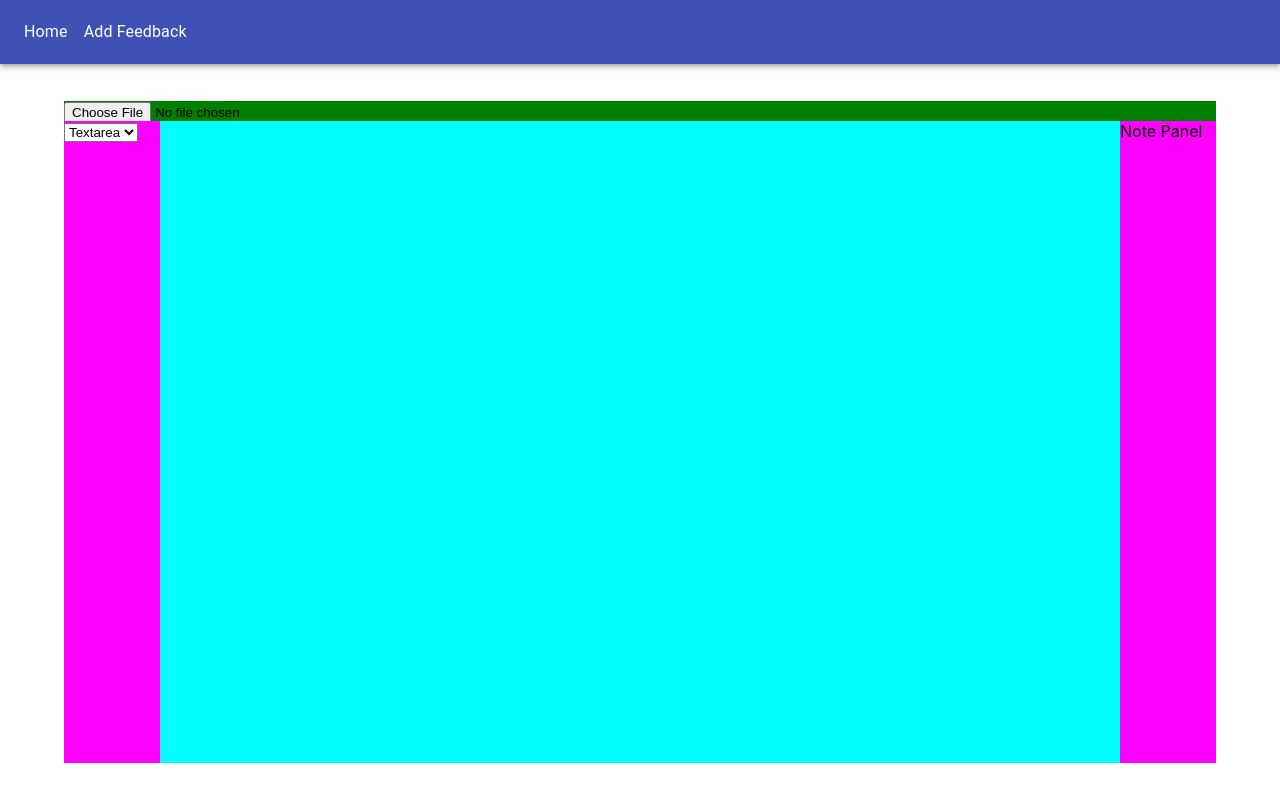
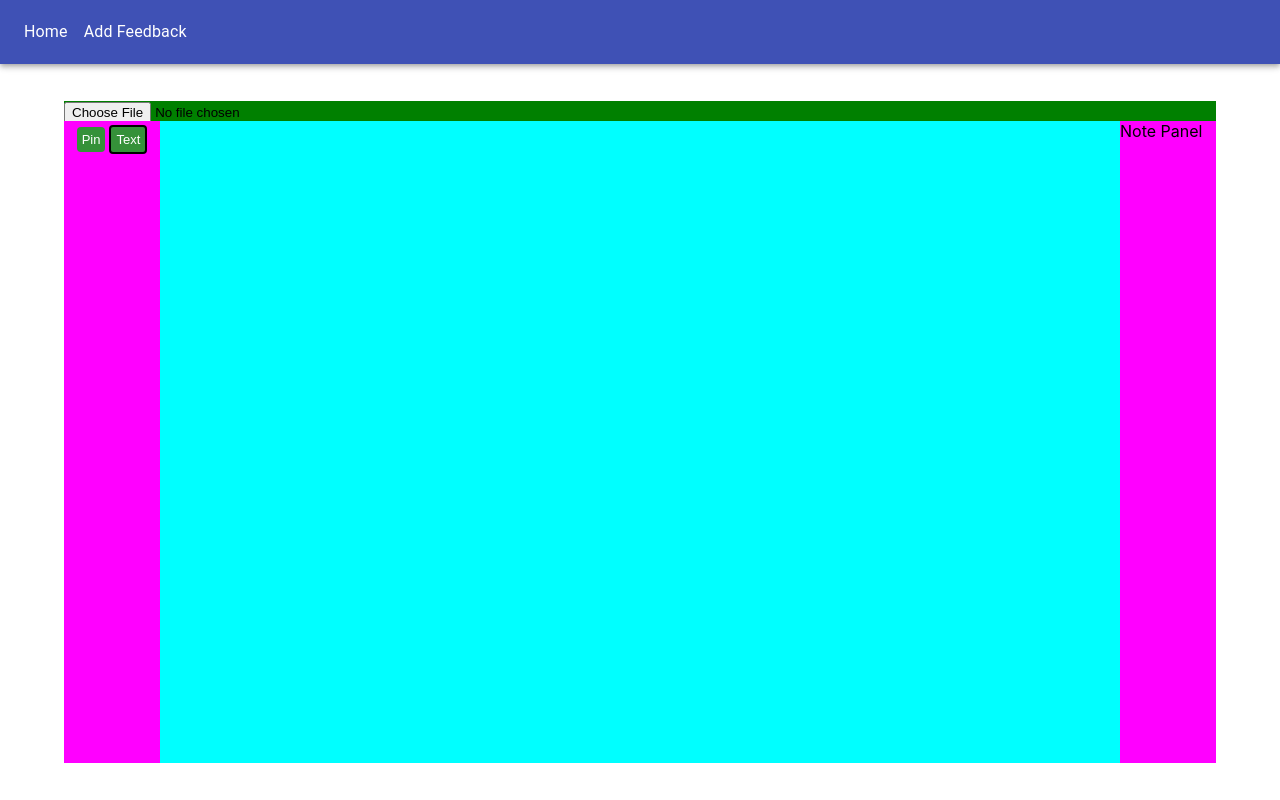
Before and after one commit to omeryousaf/image-editor-for-ui-feedback, a React (Create React App) app: page /pics/1/feedback in a window 1280 px wide. Built offline with nearby package versions, Linux system fonts and the light colour scheme.

Commit message:
Replacing dropdown with buttons

```diff
--- a/src/Feedback.js
+++ b/src/Feedback.js
@@ -57,6 +57,24 @@ const useStyles = makeStyles((theme) => ({
   },
   displayBlock: {
     display: "block",
+  },
+  button: {
+    backgroundColor: "#359139",
+    border: "none",
+    color: "white",
+    padding: "5px",
+    textAlign: "center",
+    textDecoration: "none",
+    fontSize: "13px",
+    margin: "4px 2px",
+    borderRadius: "4px",
+    cursor: "pointer",
+  },
+  textAlignCenter: {
+    textAlign: "center",
+  },
+  selected: {
+    border: "2px solid black",
   },
 }));
 
@@ -137,15 +155,20 @@ export default function Feedback(argument) {
       </div>
       <div className={classes.draftBody}>
         <div className={classes.magenta}>
-          <select
-            name="selectedPointer"
-            id="selectedPointer"
-            onChange={(e) => setSelectedPointer(e.target.value)}
-            defaultValue={selectedPointer}
-          >
-            <option value="Textarea">Textarea</option>
-            <option value="Pin">Pin</option>
-          </select>
+          <div className={classes.textAlignCenter}>
+            <button
+              className={ selectedPointer === "Pin" ? `${classes.button} ${classes.selected}`: `${classes.button}`}
+              onClick={() => setSelectedPointer("Pin")}
+            >
+              Pin
+            </button>
+            <button
+              className={ selectedPointer === "Textarea" ? `${classes.button} ${classes.selected}`: `${classes.button}`}
+              onClick={() => setSelectedPointer("Textarea")}
+            >
+              Text
+            </button>
+          </div>
         </div>
         <div
           className={`${classes.cyan} ${classes.displayFlex} ${classes.scrollAuto}`}
```
